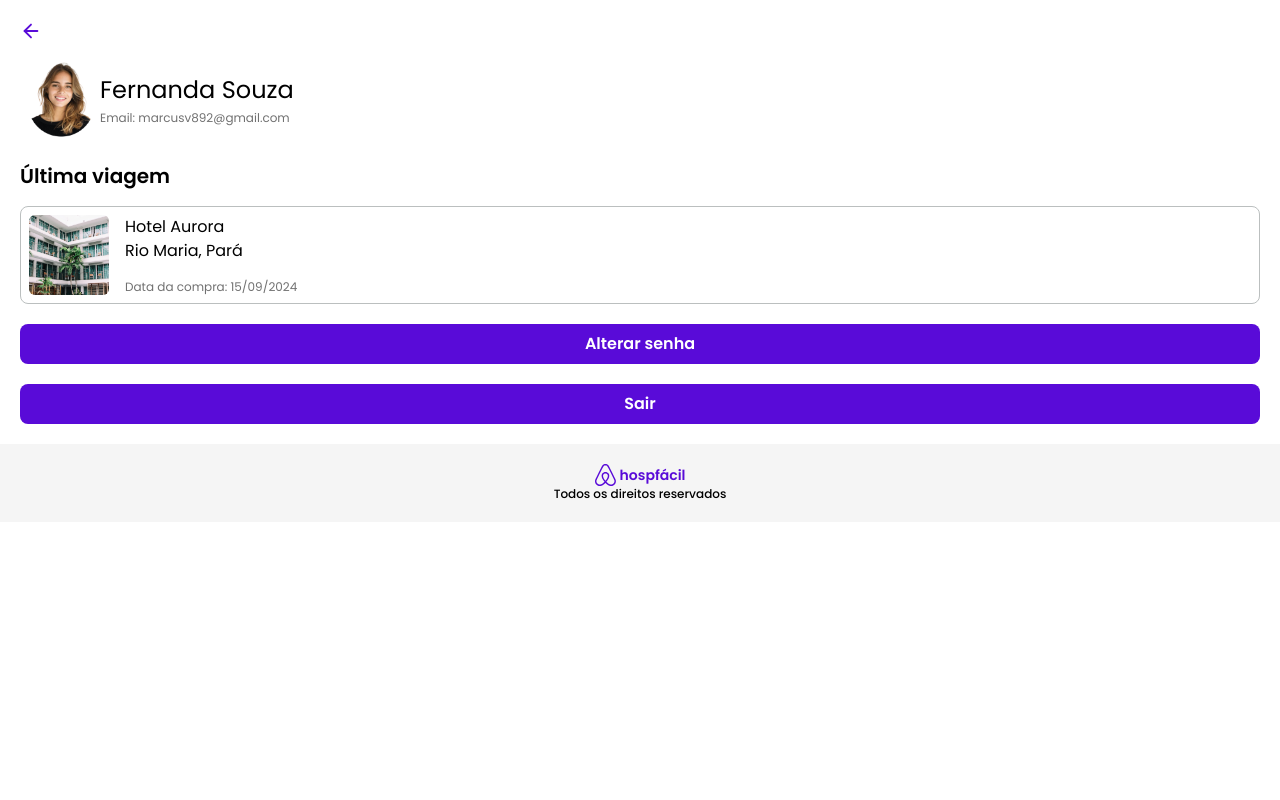
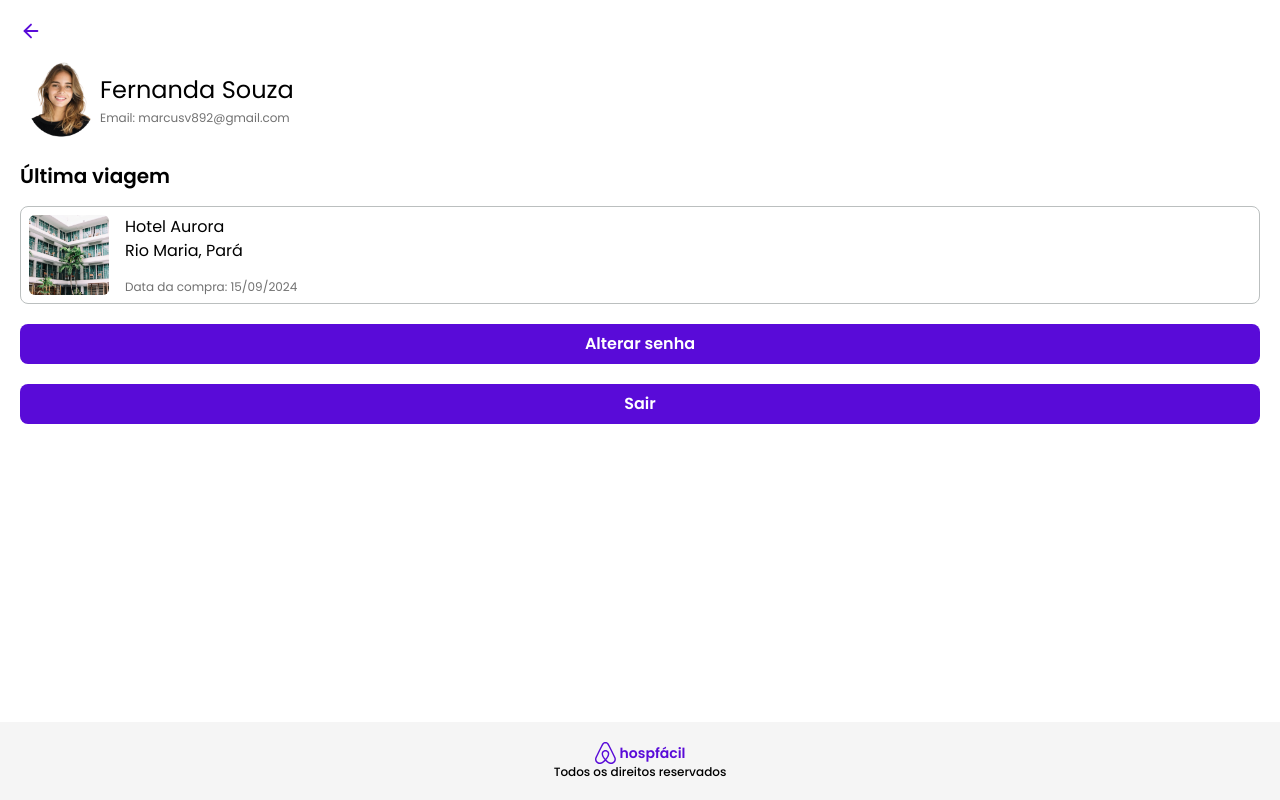
Before and after one commit to viniseven/hospfacil, a React (Vite) app in the folder frontend/: page / in a window 1280 px wide. Built offline with nearby package versions, Linux system fonts and the light colour scheme.

Commit message:
fix: adjust position footer

```diff
--- a/frontend/src/components/Footer/footer.jsx
+++ b/frontend/src/components/Footer/footer.jsx
@@ -2,7 +2,7 @@ import logo from "../../assets/vector.svg";
 
 export function Footer() {
   return (
-    <div className="bg-walter_white p-5">
+    <div className="bg-walter_white p-5 absolute w-full bottom-0">
       <div className="flex items-center justify-center gap-1">
         <img src={logo} alt="Logo hospifacil" width={21} />
         <p className="text-purple text-sm font-semibold">hospfácil</p>
```
